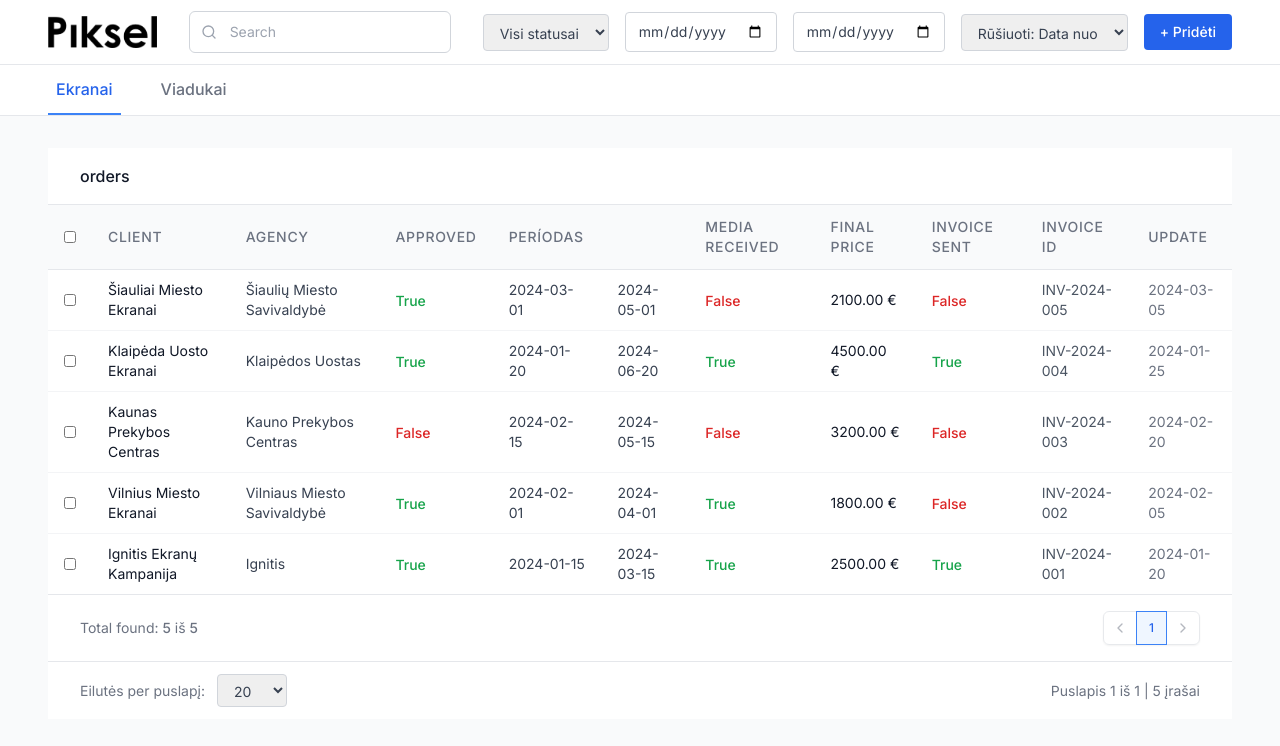
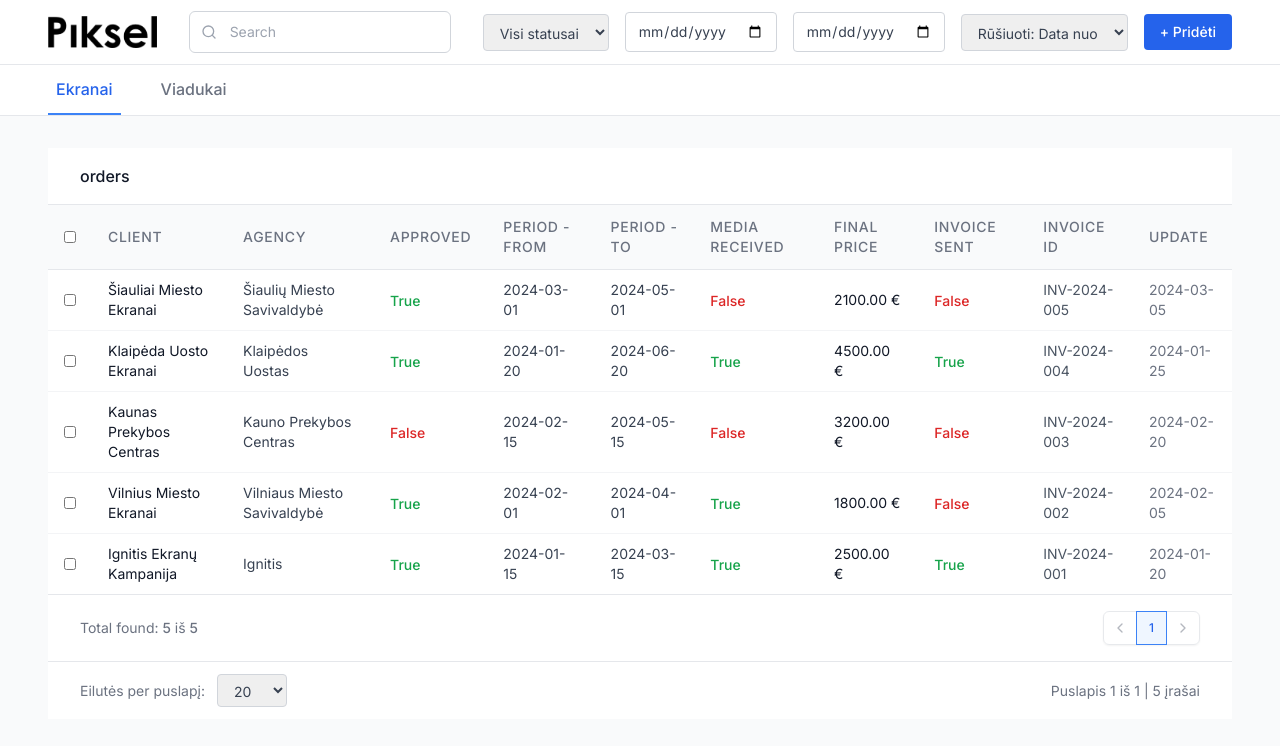
Before and after one commit to rentcas-pixel/piksel-base, a Next.js app: page / in a window 1280 px wide. Shown: the top 746 px of the page. Built offline with nearby package versions, Linux system fonts and the light colour scheme.

Commit message:
Update table column headers: proper English names with Title Case format

```diff
--- a/components/OrdersTable.tsx
+++ b/components/OrdersTable.tsx
@@ -107,16 +107,16 @@ export default function OrdersTable({ orders, onOrderClick }: OrdersTableProps)
                 />
               </th>
               {[
-                { key: 'pavadinimas', label: 'CLIENT' },
-                { key: 'agentura', label: 'AGENCY' },
-                { key: 'patvirtinta', label: 'APPROVED' },
-                { key: 'dataNuo', label: 'PERÍODAS' },
-                { key: 'dataIki', label: '' },
-                { key: 'mediaGautas', label: 'MEDIA RECEIVED' },
-                { key: 'galutineKaina', label: 'FINAL PRICE' },
-                { key: 'saskaitaIssiusta', label: 'INVOICE SENT' },
-                { key: 'saskaitosId', label: 'INVOICE ID' },
-                { key: 'atnaujinta', label: 'UPDATE' }
+                { key: 'pavadinimas', label: 'Client' },
+                { key: 'agentura', label: 'Agency' },
+                { key: 'patvirtinta', label: 'Approved' },
+                { key: 'dataNuo', label: 'Period - From' },
+                { key: 'dataIki', label: 'Period - To' },
+                { key: 'mediaGautas', label: 'Media Received' },
+                { key: 'galutineKaina', label: 'Final Price' },
+                { key: 'saskaitaIssiusta', label: 'Invoice Sent' },
+                { key: 'saskaitosId', label: 'Invoice ID' },
+                { key: 'atnaujinta', label: 'Update' }
               ].map(({ key, label }) => (
                 <th
                   key={key}
```
